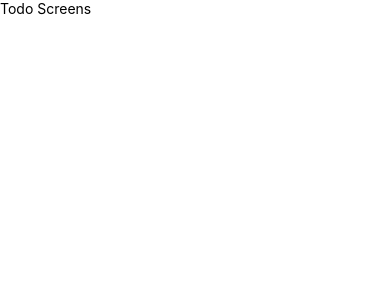
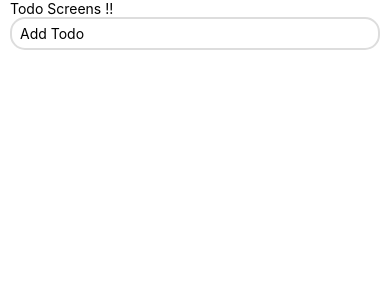
Before and after one commit to tchasinga/beright-native, a React Native app: screen / in a window 390 px wide. Shown: the top 300 px of the page. Built offline with nearby package versions, Linux system fonts and the light colour scheme.

Commit message:
new chnages

```diff
--- a/src/global/Global.js
+++ b/src/Global/Global.js
@@ -1,30 +1,32 @@
 import { StyleSheet, Platform } from "react-native";
 
-export default globalStyles = StyleSheet.create({
+export default StyleSheet.create({
     container: {
         flex: 1,
         padding: 20,
         backgroundColor: "#fff",
     },
     titleText: {
-        fontSize: 18,
+        fontSize: 12,
         fontWeight: "bold",
         color: "#333",
     },
     androidSafeArea: {
-        flex: 1,
-        paddingTop: Platform.OS === "android" ? 25 : 0,
+        paddingTop: Platform.OS === "android" ? 30 : 0,
     },
     paragraph: {
         marginVertical: 8,
         lineHeight: 20,
     },
     input: {
-        borderWidth: 1,
+        borderWidth: 2,
         borderColor: "#ddd",
-        padding: 10,
-        fontSize: 18,
-        borderRadius: 6,
+        paddingVertical: 6,
+        paddingHorizontal: 8,
+        borderRadius: 15,
+    },
+    AddingMargin :{
+        marginHorizontal: 10,
     },
     errorText: {
         color: "crimson",
--- a/src/screen/Todoscreens.js
+++ b/src/screen/Todoscreens.js
@@ -1,12 +1,14 @@
-import { StyleSheet, Text, View , SafeAreaView} from 'react-native'
+import { StyleSheet, Text, View , SafeAreaView, TextInput} from 'react-native'
 import React from 'react'
+import Global from '../Global/Global'
 
 
 const Todoscreens = () => {
   return (
-    <SafeAreaView>
-      <View>
-        <Text>Todo Screens</Text>
+    <SafeAreaView style={Global.androidSafeArea}>
+      <View style={Global.AddingMargin}>
+        <Text>Todo Screens !!</Text>
+        <TextInput style={Global.input}  placeholder="Add Todo" />
       </View>
     </SafeAreaView>
   )
```
